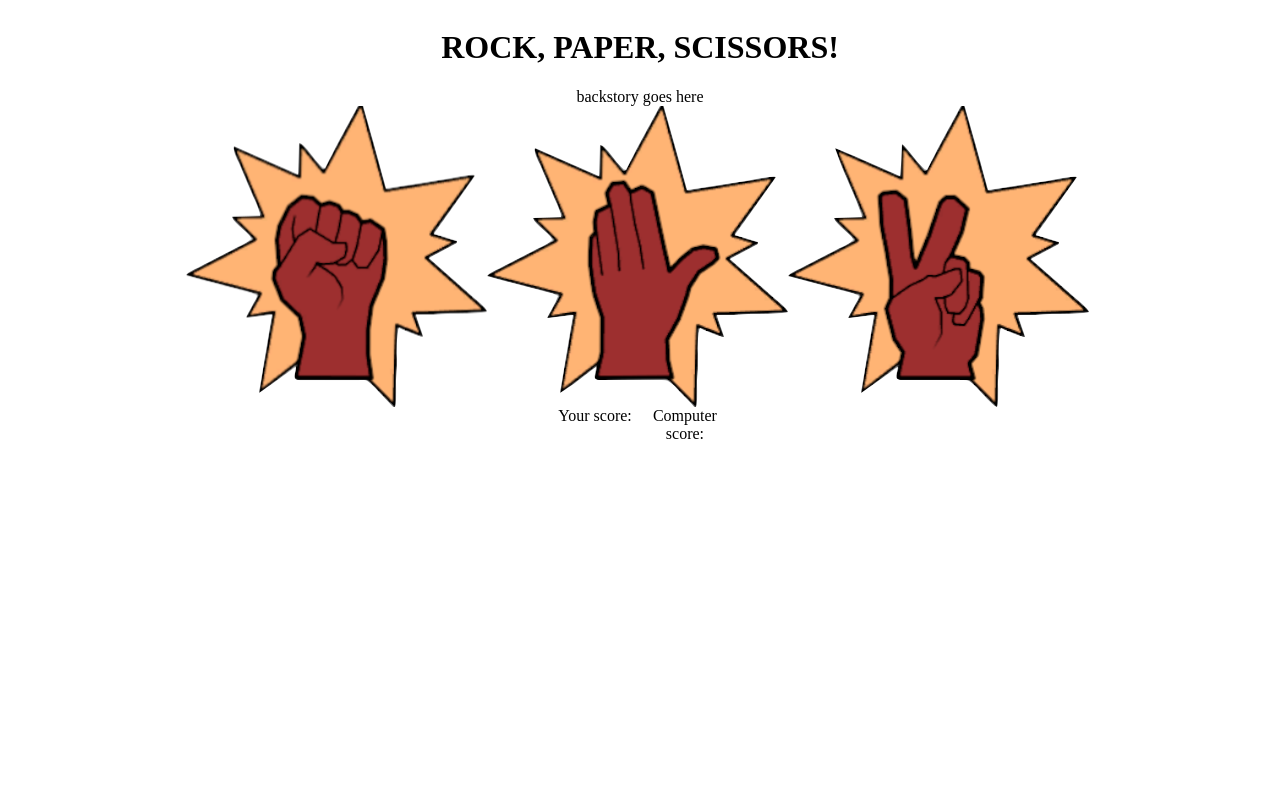
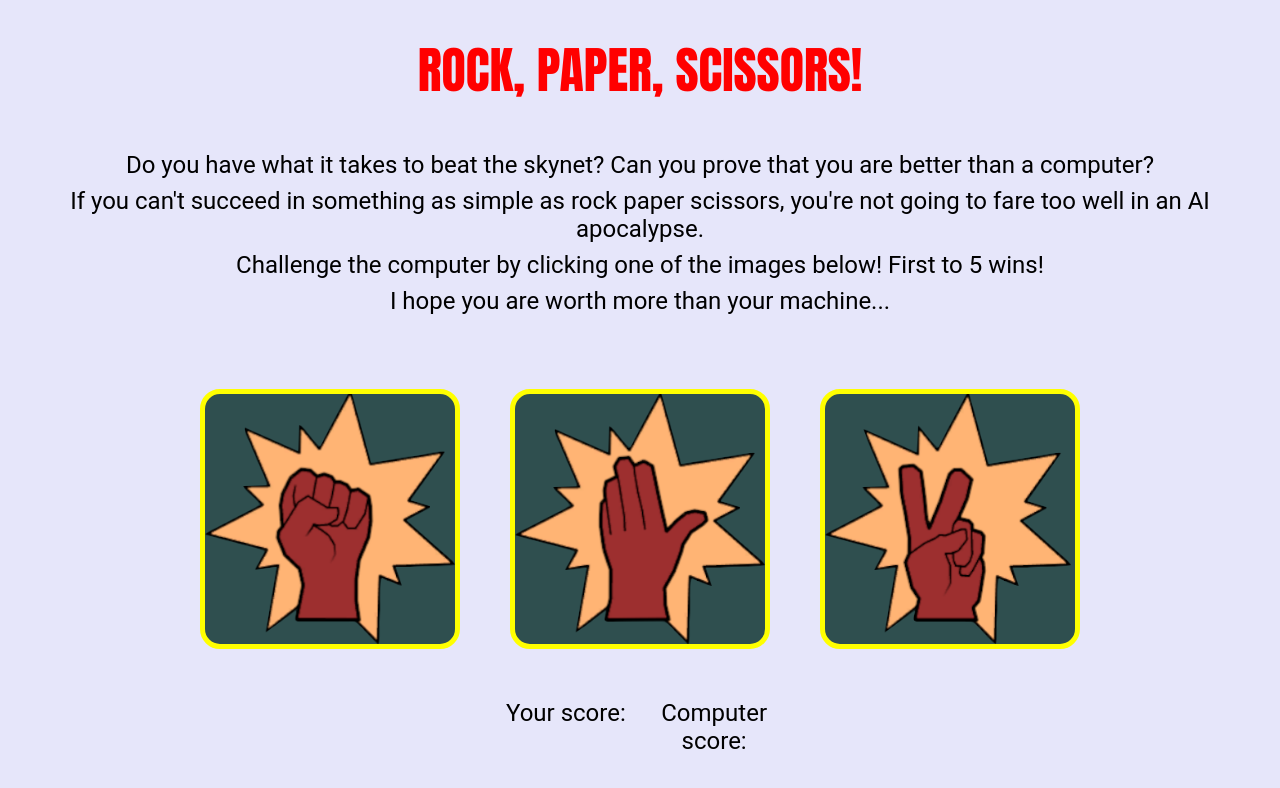
Before and after one commit to ZeroFPS-hk/rock-paper-scissors, a plain HTML site: page index.html in a window 1280 px wide. Drawn offline with Linux system fonts and the light colour scheme.

Commit message:
Inspect problem with scoreContainer

```diff
--- a/index.html
+++ b/index.html
@@ -11,8 +11,13 @@
     <div class="verticalBlank"></div>
 
     <div class="content">
-        <h1>ROCK, PAPER, SCISSORS!</h1>
-        <div>backstory goes here</div>
+        <div class="header">ROCK, PAPER, SCISSORS!</div>
+        <div class="instructions">
+            <p>Do you have what it takes to beat the skynet? Can you prove that you are better than a computer?</p>
+            <p>If you can't succeed in something as simple as rock paper scissors, you're not going to fare too well in an AI apocalypse.</p>
+            <p>Challenge the computer by clicking one of the images below! First to 5 wins!</p>
+            <p>I hope you are worth more than your machine...</p>
+        </div>
         <div id="message"></div>
 
         <div class="choiceContainer">
@@ -26,7 +31,7 @@
                 <div>Your score:</div>
                 <div id="playerScore"></div>
             </div>
-            <div class="blank"></div>
+
             <div class="scoreBox">
                 <div>Computer score:</div>
                 <div id="computerScore"></div>
--- a/javascript.js
+++ b/javascript.js
@@ -60,7 +60,7 @@ function updateScore(){
 function checkGameOver(){
     if(playerScore>=5){
         gameOver = true;
-        message.textContent = "You give the computer a much needed beating and let them know their place.\nYou win! Refresh the page to play again."
+        message.textContent = "You give the computer a much needed beating and make them know their place.\nYou win! Refresh the page to play again."
     }
     if(computerScore>=5){
         gameOver = true;
--- a/styles.css
+++ b/styles.css
@@ -1,13 +1,20 @@
 body{
     display: flex;
+    background-color: lavender;
 }
 
 div{
     text-align: center;
+    font-family: Roboto, Calibri, sans-serif;
+    font-size: 24px;
+}
+
+p{
+    margin: 8px;
 }
 
 .verticalBlank{
-    flex: 1;
+    flex: 0 1 auto;
 }
 
 .content{
@@ -17,17 +24,41 @@ div{
     align-items: center;
 }
 
+.header{
+    font-family: Impact, Haettenschweiler, 'Arial Narrow Bold', sans-serif;
+    font-weight: bold;
+    font-size: 50px;
+    color: red;
+    margin-top: 24px;
+    margin-bottom: 36px;
+}
+
 #message{
     white-space: pre-wrap;
+    color: purple;
+    margin-top: 16px;
 }
 
 .choiceContainer{
     display:flex;
+    flex-wrap: wrap;
     justify-content: space-around;
+    gap: 50px;
+    margin: 50px;
+}
+
+img{
+    width: 250px;
+    height: auto;
+    border-radius: 20px;
+    border: 5px solid yellow;
+    background-color: darkslategray;
+    cursor: pointer;
 }
 
 .scoreContainer{
-    display:flex;
+    flex: 1;
+    display: flex;
     justify-content: space-between;
 }
 
```
